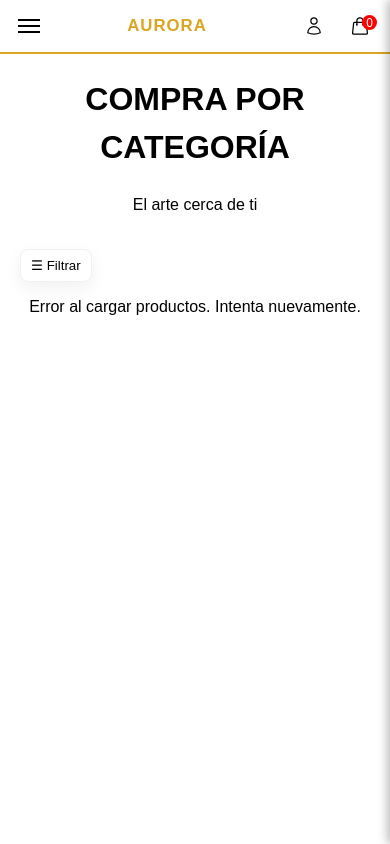
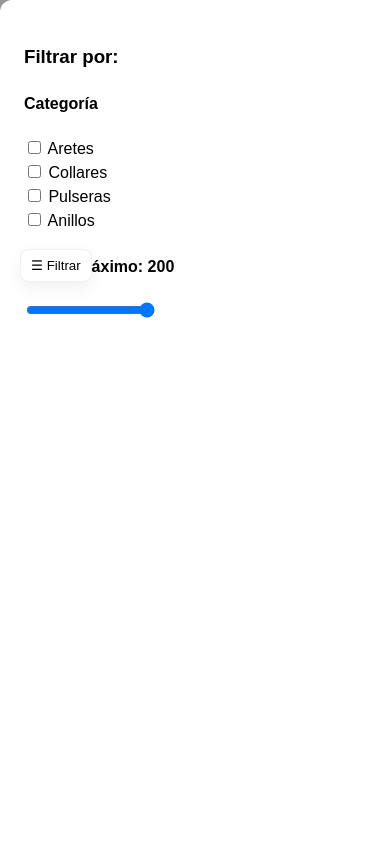
Before and after one commit to SebastianWRH/frontend, a plain HTML site: page aretes.html in a window 390 px wide. Both pictures are taken after a click on the button "☰ Filtrar". Drawn offline with Linux system fonts and the light colour scheme; no server answers; some icons are missing.

Commit message:
Actualización del frontend

```diff
--- a/aretes.css
+++ b/aretes.css
@@ -255,7 +255,34 @@ section {
   position: relative; /* Necesario para posicionar el menú */
 }
 
+/* Estilos base para aside (desktop por defecto) */
+.filtros {
+  width: 260px;
+  padding: 1rem;
+  background: #fff;
+  border-right: 1px solid #e6e6e6;
+  box-shadow: 0 0 0 rgba(0,0,0,0);
+  position: relative;
+  transition: transform .28s ease, opacity .28s ease;
+}
 
+/* Cuando esté cerrado en desktop lo escondemos un poco (opcional) */
+.filtros[aria-hidden="true"] {
+  opacity: 0;
+  transform: translateX(-10px);
+  pointer-events: none;
+}
+
+/* Botón cerrar (visible solo en móvil) */
+.cerrar-filtros {
+  display: none;
+  position: absolute;
+  right: 12px;
+  top: 10px;
+  border: none;
+  background: transparent;
+  font-size: 1.25rem;
+}
 
 
 
@@ -423,20 +450,53 @@ section {
   }
 
   /* Off-canvas filtros: fuera del flujo y encima del contenido */
-  .filtros {
+   .filtros {
     position: fixed;
-    top: 0;
-    left: -320px;        /* fuera de pantalla por defecto */
-    width: 300px;
+    inset: 0;             /* top:0; right:0; bottom:0; left:0; */
+    width: 100%;
     height: 100%;
+    z-index: 1200;
+    transform: translateY(100%); /* fuera de pantalla abajo */
     background: #fff;
-    padding: 16px;
-    box-shadow: 2px 0 18px rgba(0,0,0,0.12);
-    transition: left 0.28s ease;
-    z-index: 1250;
     overflow-y: auto;
-    box-sizing: border-box;
+    padding: 1.5rem;
+    box-shadow: 0 8px 30px rgba(0,0,0,0.12);
+    opacity: 0;
+    transition: transform .28s ease, opacity .28s ease;
   }
+
+    /* Mostrar botón cerrar en móvil */
+  .cerrar-filtros {
+    display: block;
+  }
+
+
+  /* Cuando esté abierto */
+  .filtros.open {
+    transform: translateY(0);
+    opacity: 1;
+  }
+
+  /* Detrás del overlay: un backdrop semitransparente */
+  .filtros-backdrop {
+    position: fixed;
+    inset: 0;
+    background: rgba(0,0,0,0.4);
+    z-index: 1100;
+    opacity: 0;
+    transition: opacity .2s ease;
+    pointer-events: none;
+  }
+  .filtros-backdrop.visible {
+    opacity: 1;
+    pointer-events: auto;
+  }
+
+  /* Ocultar el aside inline (sidebar) en mobile cuando no abierto */
+  .contenedor-principal {
+    display: block; /* tu layout se mantiene, pero aside está overlay */
+  }
+
   .filtros.abierto { left: 0; }
 
   /* Overlay cuando el panel está abierto */
--- a/aretes.html
+++ b/aretes.html
@@ -78,10 +78,8 @@
 
 <div class="contenedor-principal">
 
-  <aside class="filtros">
-    <!-- botón visible SOLO en móvil para abrir filtros -->
-
-
+  <aside id="filtros" class="filtros" role="region" aria-label="Filtros de productos">
+    <button id="cerrar-filtros" class="cerrar-filtros" aria-label="Cerrar filtros">✕</button>
     <h3>Filtrar por:</h3>
     <div>
       <h4>Categoría</h4>
@@ -181,5 +179,6 @@
 
 <script src="carrito-slide.js"></script>
 <script src="user-panel.js"></script>
+<script src="aretes.js"></script>
 </body>
 </html>
--- a/aretes.js
+++ b/aretes.js
@@ -1,39 +1,84 @@
-// Toggle panel filtros (móvil)
-(function () {
-  const btn = document.getElementById('btn-filtros');
-  const filtros = document.querySelector('.filtros');
-  let overlay = document.querySelector('.filtros-overlay');
+document.addEventListener('DOMContentLoaded', () => {
+  const btnFiltros = document.getElementById('btn-filtros');
+  const filtros = document.getElementById('filtros');
+  const backdrop = createBackdrop();
+  const cerrarBtn = document.getElementById('cerrar-filtros');
 
-  if (!overlay) {
-    overlay = document.createElement('div');
-    overlay.className = 'filtros-overlay';
-    document.body.appendChild(overlay);
+  // Estado inicial: si pantalla desktop, mostramos aside; en mobile lo cerramos
+  function inicializarEstado() {
+    if (window.matchMedia('(max-width: 900px)').matches) {
+      filtros.classList.remove('open');
+      btnFiltros.setAttribute('aria-expanded', 'false');
+      filtros.setAttribute('aria-hidden', 'true');
+      backdrop.classList.remove('visible');
+    } else {
+      filtros.classList.remove('closed');
+      filtros.removeAttribute('aria-hidden');
+      backdrop.classList.remove('visible');
+    }
   }
 
-  function abrir() {
-    if (!filtros) return;
-    filtros.classList.add('abierto');
-    overlay.classList.add('visible');
-    btn.setAttribute('aria-expanded', 'true');
-    document.body.style.overflow = 'hidden';
-  }
-  function cerrar() {
-    if (!filtros) return;
-    filtros.classList.remove('abierto');
-    overlay.classList.remove('visible');
-    btn.setAttribute('aria-expanded', 'false');
-    document.body.style.overflow = '';
+  // Crear y añadir backdrop al DOM
+  function createBackdrop() {
+    const b = document.createElement('div');
+    b.className = 'filtros-backdrop';
+    document.body.appendChild(b);
+    b.addEventListener('click', cerrarFiltros);
+    return b;
   }
 
-  if (btn && filtros) {
-    btn.addEventListener('click', () => {
-      if (filtros.classList.contains('abierto')) cerrar(); else abrir();
-    });
-    overlay.addEventListener('click', cerrar);
-    document.addEventListener('keydown', (e) => { if (e.key === 'Escape') cerrar(); });
+  function abrirFiltros() {
+    if (window.matchMedia('(max-width: 900px)').matches) {
+      filtros.classList.add('open');
+      filtros.classList.remove('closed');
+      filtros.setAttribute('aria-hidden', 'false');
+      btnFiltros.setAttribute('aria-expanded', 'true');
+      backdrop.classList.add('visible');
+      // focus primera entrada util para accesibilidad
+      const firstInput = filtros.querySelector('input, button, select, a');
+      if (firstInput) firstInput.focus();
+    } else {
+      // desktop: simplemente alternar visibilidad dentro del layout
+      filtros.classList.remove('closed');
+      filtros.setAttribute('aria-hidden', 'false');
+      btnFiltros.setAttribute('aria-expanded', 'true');
+    }
+  }
 
-    // Si cambia a desktop, cerramos el panel
-    const mq = window.matchMedia('(min-width: 769px)');
-    mq.addEventListener('change', (ev) => { if (ev.matches) cerrar(); });
+  function cerrarFiltros() {
+    if (window.matchMedia('(max-width: 900px)').matches) {
+      filtros.classList.remove('open');
+      filtros.setAttribute('aria-hidden', 'true');
+      btnFiltros.setAttribute('aria-expanded', 'false');
+      backdrop.classList.remove('visible');
+    } else {
+      filtros.classList.add('closed');
+      filtros.setAttribute('aria-hidden', 'true');
+      btnFiltros.setAttribute('aria-expanded', 'false');
+    }
   }
-})();
+
+  btnFiltros.addEventListener('click', () => {
+    const isOpen = btnFiltros.getAttribute('aria-expanded') === 'true';
+    if (isOpen) cerrarFiltros();
+    else abrirFiltros();
+  });
+
+  if (cerrarBtn) cerrarBtn.addEventListener('click', cerrarFiltros);
+
+  // Cerrar con Escape
+  document.addEventListener('keydown', (e) => {
+    if (e.key === 'Escape') {
+      cerrarFiltros();
+    }
+  });
+
+  // Al cambiar tamaño de ventana, reinicializamos (evita que quede abierto al pasar de mobile a desktop)
+  window.addEventListener('resize', () => {
+    // pequeño debounce
+    clearTimeout(window._resizeFiltrosTimer);
+    window._resizeFiltrosTimer = setTimeout(inicializarEstado, 120);
+  });
+
+  inicializarEstado();
+});
```
